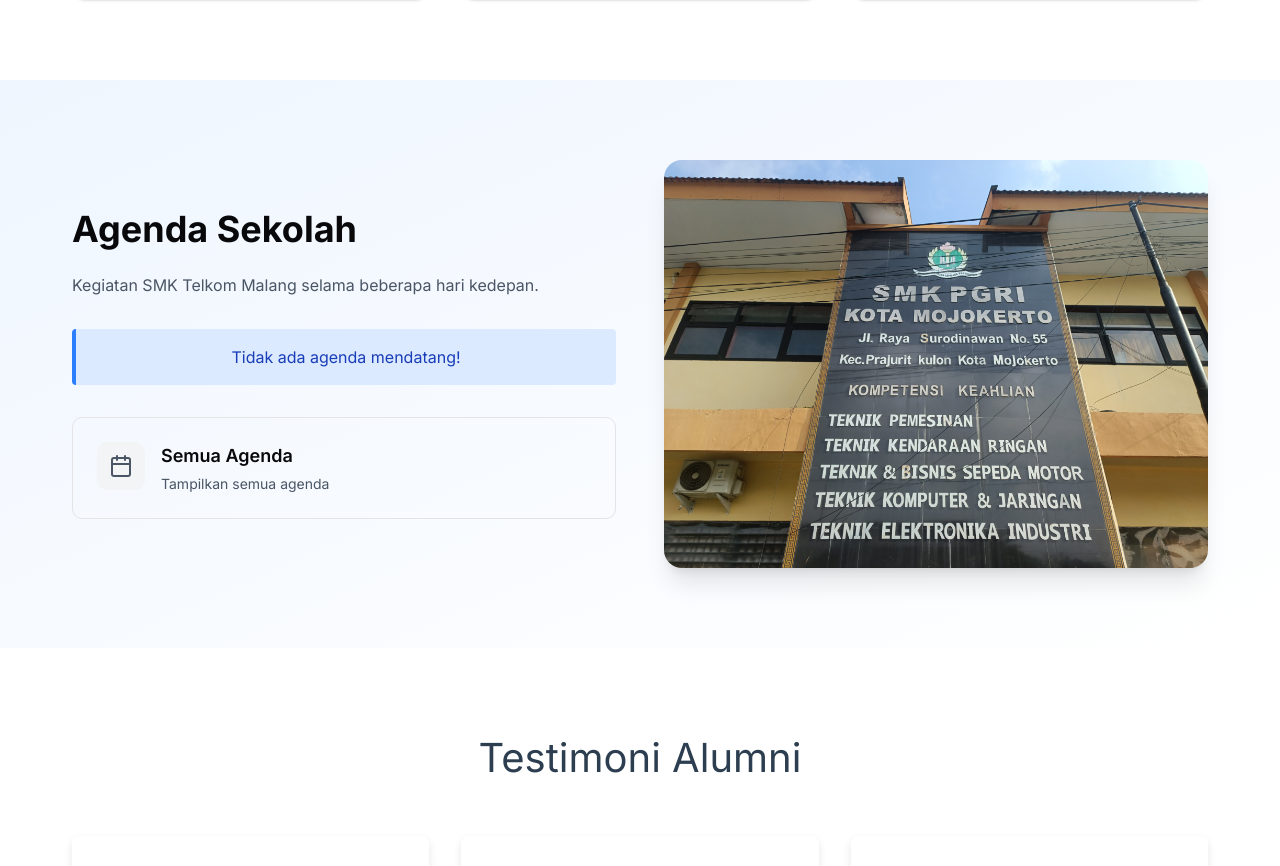
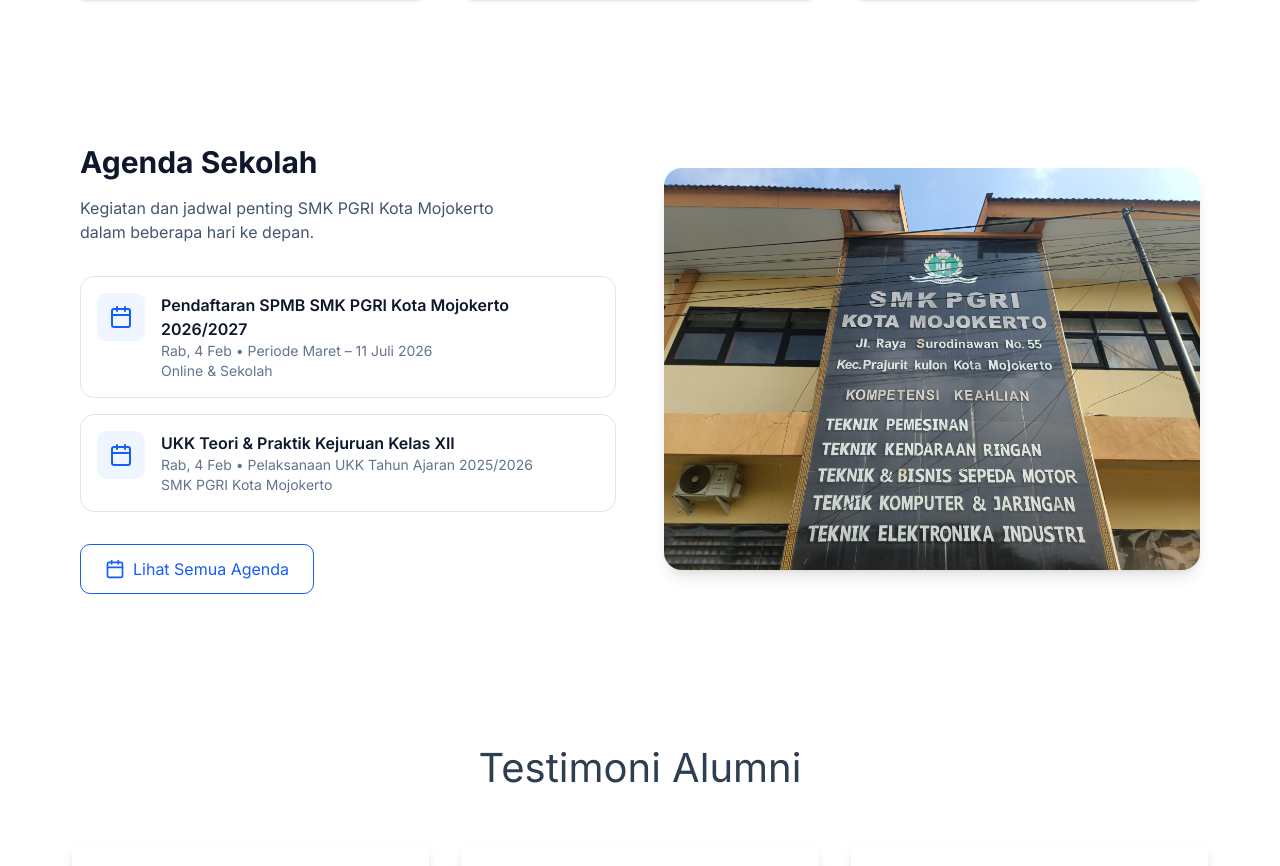
Before and after one commit to fjrhub/smkpgrimojokerto, a Next.js app: page / in a window 1280 px wide. Shown: the part 6140-7006 px from the top of the page. Built offline with nearby package versions, Linux system fonts and the light colour scheme; grey boxes are pictures that could not be loaded.

Commit message:
chore(agenda): update and extend agenda records

```diff
--- a/app/page.tsx
+++ b/app/page.tsx
@@ -47,6 +47,7 @@
 import TikTokIcon from "@/public/tiktok";
 import { ReactNode } from "react";
 import Testimonials from "@/components/Testimonial";
+import AgendaHome from "@/components/Agenda";
 
 interface MenuItem {
   label: string;
@@ -939,7 +940,7 @@
       </section>
 
       {/* School Agenda */}
-      <section
+      {/* <section
         id="agenda"
         className="py-20 bg-gradient-to-br from-blue-50 to-white"
       >
@@ -976,7 +977,10 @@
             </motion.div>
           </div>
         </div>
-      </section>
+      </section> */}
+      <AgendaHome />
+
+
 
       {/* Testimonials */}
       {/* <section id="testmonials" className="py-20">
--- /dev/null
+++ b/components/Agenda.jsx
@@ -0,0 +1,98 @@
+import React from "react";
+import { Calendar } from "lucide-react";
+
+// =====================================
+// Agenda Home Page (Simple but Polished)
+// SMK PGRI Kota Mojokerto
+// Fokus: rapi, modern, tidak berlebihan
+// =====================================
+
+const DUMMY_AGENDAS = [
+  {
+    id: 1,
+    title: "Pendaftaran SPMB SMK PGRI Kota Mojokerto 2026/2027",
+    date: "2026-02-04", // tanggal MULAI pendaftaran
+    time: "Periode Maret – 11 Juli 2026", // periode, bukan jam
+    location: "Online & Sekolah", // cara / tempat pendaftaran
+  },
+{
+  id: 2,
+  title: "UKK Teori & Praktik Kejuruan Kelas XII",
+  date: "2026-02-04",
+  time: "Pelaksanaan UKK Tahun Ajaran 2025/2026",
+  location: "SMK PGRI Kota Mojokerto",
+}
+
+];
+
+function formatDate(dateStr) {
+  const d = new Date(dateStr + "T00:00:00");
+  return d.toLocaleDateString("id-ID", {
+    weekday: "short",
+    day: "numeric",
+    month: "short",
+  });
+}
+
+export default function AgendaHome() {
+  return (
+    <section id="agenda" className="py-16 bg-white">
+      <div className="max-w-6xl mx-auto px-4">
+        <div className="grid lg:grid-cols-2 gap-12 items-center">
+          {/* Left content */}
+          <div>
+            <h2 className="text-3xl font-bold text-slate-900 mb-4">
+              Agenda Sekolah
+            </h2>
+            <p className="text-slate-600 mb-8 max-w-md">
+              Kegiatan dan jadwal penting SMK PGRI Kota Mojokerto dalam beberapa hari ke depan.
+            </p>
+
+            {/* Agenda list */}
+            <div className="space-y-4">
+              {DUMMY_AGENDAS.map((agenda) => (
+                <div
+                  key={agenda.id}
+                  className="flex items-start gap-4 p-4 border rounded-xl hover:border-blue-600 transition"
+                >
+                  <div className="w-12 h-12 rounded-lg bg-blue-50 flex items-center justify-center flex-shrink-0">
+                    <Calendar className="w-6 h-6 text-blue-600" />
+                  </div>
+                  <div className="flex-1">
+                    <p className="font-semibold text-slate-900">
+                      {agenda.title}
+                    </p>
+                    <p className="text-sm text-slate-500">
+                      {formatDate(agenda.date)} • {agenda.time}
+                    </p>
+                    <p className="text-sm text-slate-500">
+                      {agenda.location}
+                    </p>
+                  </div>
+                </div>
+              ))}
+            </div>
+
+            {/* CTA */}
+            <a
+              href="#"
+              className="inline-flex items-center gap-2 mt-8 px-6 py-3 rounded-lg border border-blue-600 text-blue-600 hover:bg-blue-600 hover:text-white transition"
+            >
+              <Calendar className="w-5 h-5" />
+              Lihat Semua Agenda
+            </a>
+          </div>
+
+          {/* Right image */}
+          <div className="hidden lg:block">
+            <img
+              src="Agenda.jpg"
+              alt="Agenda Sekolah"
+              className="rounded-2xl shadow-lg"
+            />
+          </div>
+        </div>
+      </div>
+    </section>
+  );
+}
--- a/package.json
+++ b/package.json
@@ -1,6 +1,6 @@
 {
   "name": "smkpgrimojokerto",
-  "version": "1.20.13",
+  "version": "1.21.13",
   "private": true,
   "description": "SMK PGRI Mojokerto school website built with Next.js and deployed on Vercel.",
   "scripts": {
```
